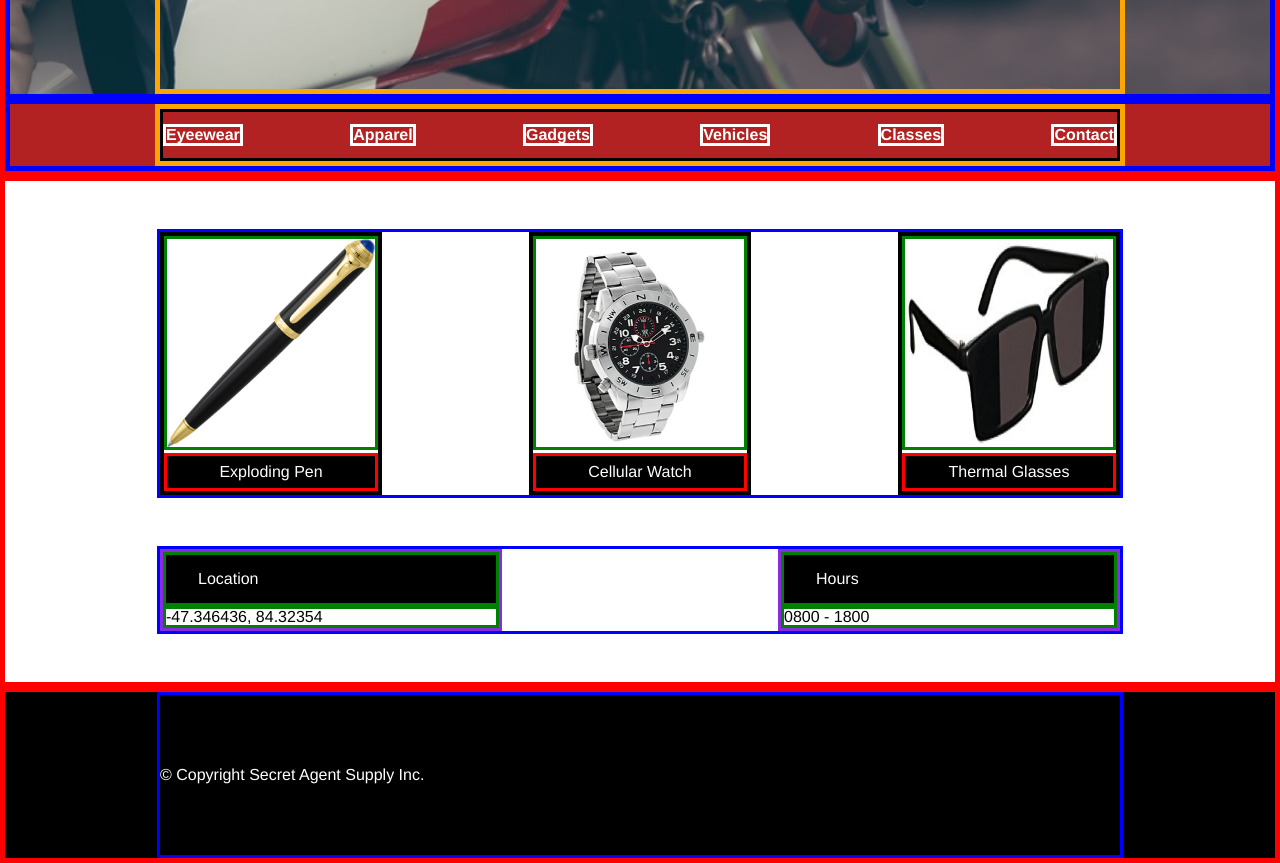
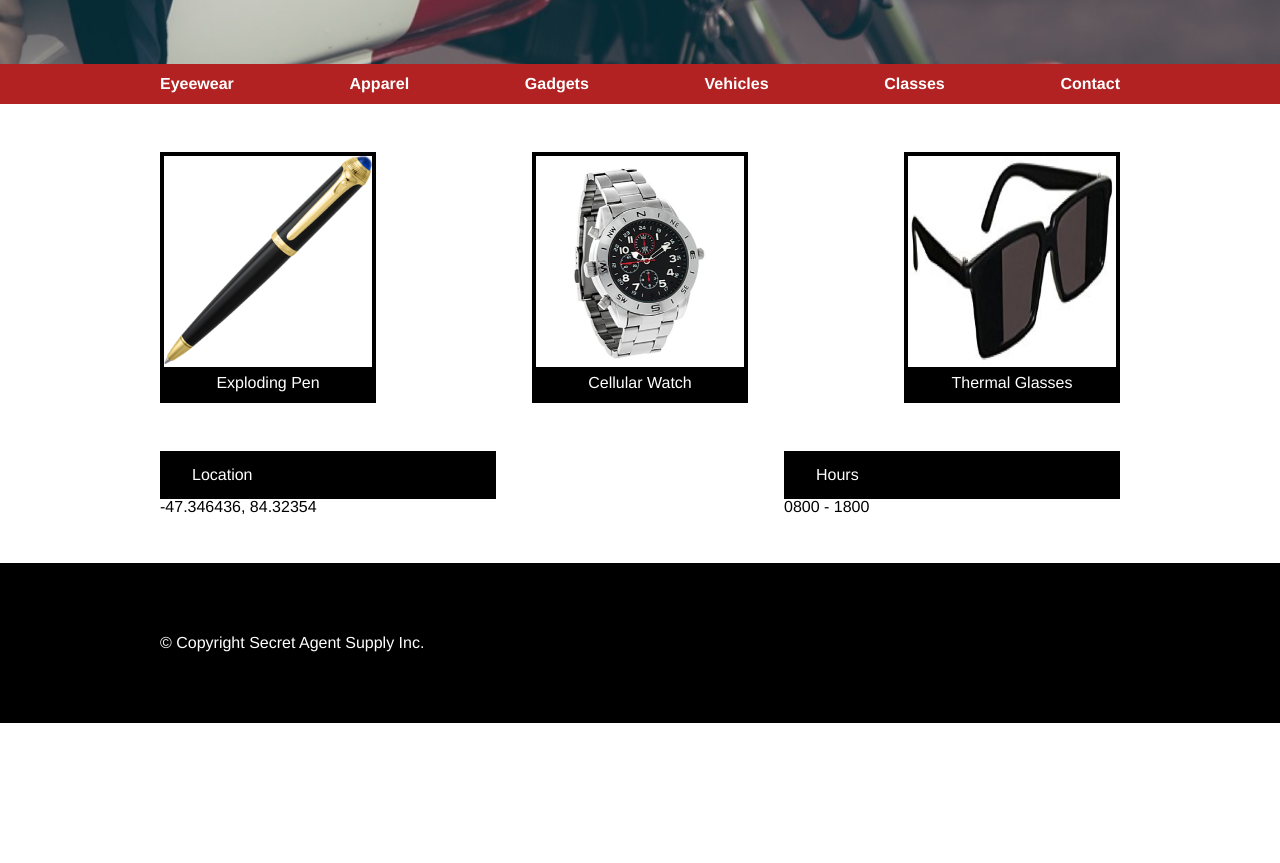
Before and after one commit to Wayne-CJQ/Secure-Agent-Supply, a plain HTML site: page index.html in a window 1280 px wide. Shown: the part 381-1244 px from the top of the page. After the commit the page ends 1104 px from the top, so only its background shows below. Drawn offline with Linux system fonts and the light colour scheme.

Commit message:
remove borders from css document

```diff
--- a/resources/css/style.css
+++ b/resources/css/style.css
@@ -12,19 +12,19 @@
 
 
 .header{
-  border: 5px red solid;
+  /* border: 5px red solid; */
   color: white;
 }
 
 
 .top, .middle, .bottom{
-  border: 5px blue solid;
+  /* border: 5px blue solid; */
   display: flex;
   justify-content: center;
 }
 
 .content{
-  border: 5px orange solid;
+  /* border: 5px orange solid; */
   width: 960px;
   display: flex;
 }
@@ -67,7 +67,7 @@
 }
 
 .box-header{
-  border: 3px darkgreen solid;
+  /* border: 3px darkgreen solid; */
   width: 20rem;
   padding: 2rem 3rem;
   margin-top: 9rem;
@@ -94,12 +94,12 @@
   background-color: firebrick;
 }
 .bottom li{
-  border: 3px white solid;
+  /* border: 3px white solid; */
   margin: 0.75rem 0;
 }
 
 .bottom ul{
-  border: 3px black solid;
+  /* border: 3px black solid; */
   width: 100%;
   display: flex;
   justify-content: space-between;
@@ -115,13 +115,13 @@
 /* Gallery Section */
 /* //////////////////////////////////////////////////////////////////////////////// */
 .gallery{
-  border: 5px red solid;
+  /* border: 5px red solid; */
 }
 
 
 
 .images, .words{
-  border: 3px blue solid;
+  /* border: 3px blue solid; */
   width: 960px;
   margin: 3rem auto;
   display: flex;
@@ -129,7 +129,7 @@
 }
 
 .left, .right{
-  border: 3px blueviolet solid;
+  /* border: 3px blueviolet solid; */
   width: 35%;
   font-family: Helvetica;
   font-size: 1rem;
@@ -139,7 +139,7 @@
 .gallery img{
   width: 13rem;
   height: 13rem;
-  border: 3px green solid;
+  /* border: 3px green solid; */
 }
 
 figure{
@@ -147,7 +147,7 @@ figure{
 }
 
 figcaption{
-  border: 3px red solid;
+  /* border: 3px red solid; */
   padding: 0.5rem 0;
   text-align: center;
   background-color: black;
@@ -161,7 +161,7 @@ justify-content: space-between;
 }
 
 .words span{
-  border: 3px green solid;
+  /* border: 3px green solid; */
   display: block;
 }
 
@@ -183,7 +183,7 @@ justify-content: space-between;
 /* //////////////////////////////////////////////////////////////////////////////// */
 
 .footer{
-  border: 5px red solid;
+  /* border: 5px red solid; */
   font-family: Helvetica;
   font-size: 1rem;
   color: white;
@@ -192,7 +192,7 @@ justify-content: space-between;
 
 .container{
   margin: 0 auto;
-  border: 3px blue solid;
+  /* border: 3px blue solid; */
   width: 960px;
   height: 10rem;
   display: flex;
@@ -223,7 +223,7 @@ justify-content: space-between;
    }
 
    .images, .words{
-     border: 3px blue solid;
+     /* border: 3px blue solid; */
      width: 100%;
      margin: 3rem auto;
      display: flex;
@@ -246,7 +246,7 @@ justify-content: space-between;
    }
 
    .left, .right{
-     border: 3px blueviolet solid;
+     /* border: 3px blueviolet solid; */
      width: 35%;
      font-family: Helvetica;
      font-size: 1rem;
```
